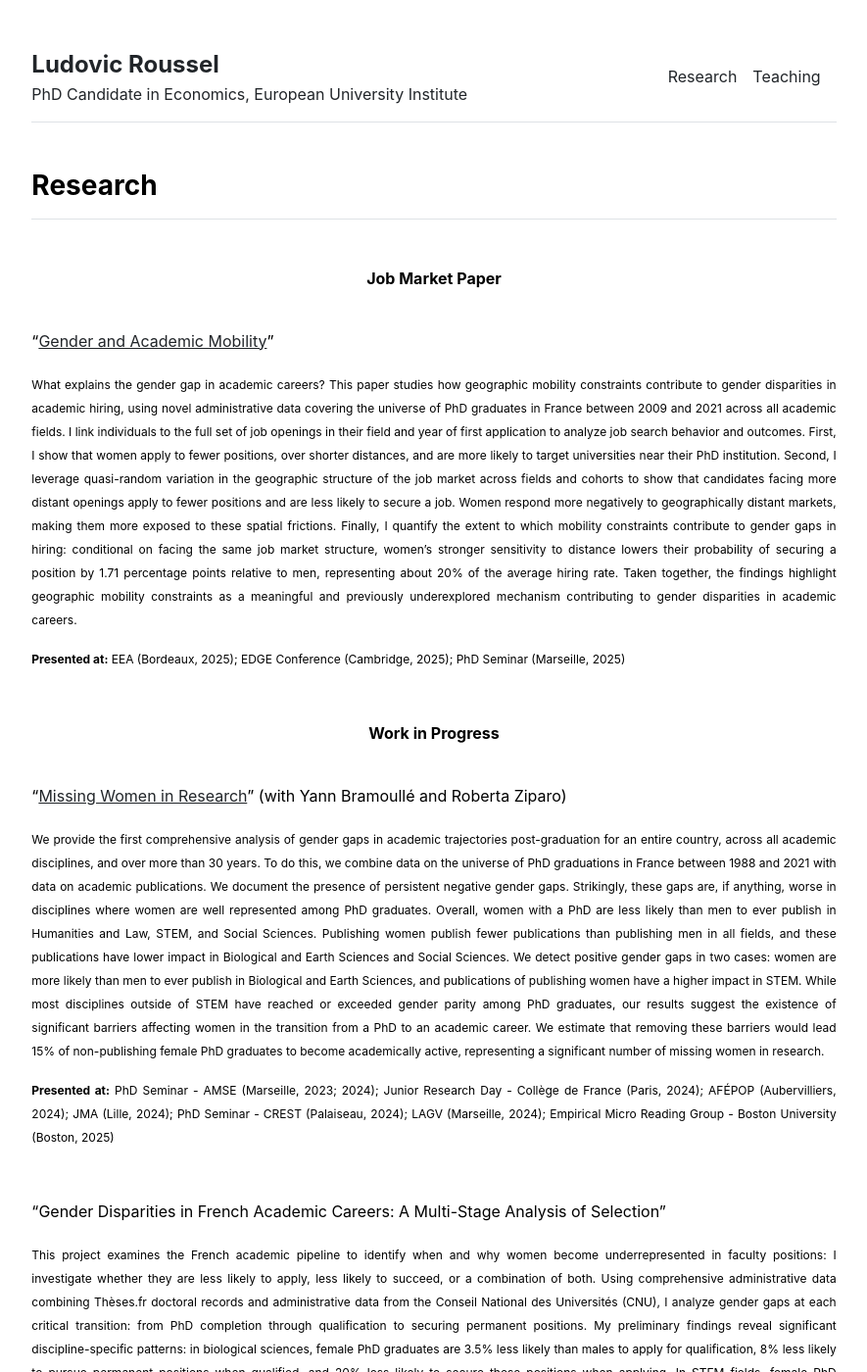
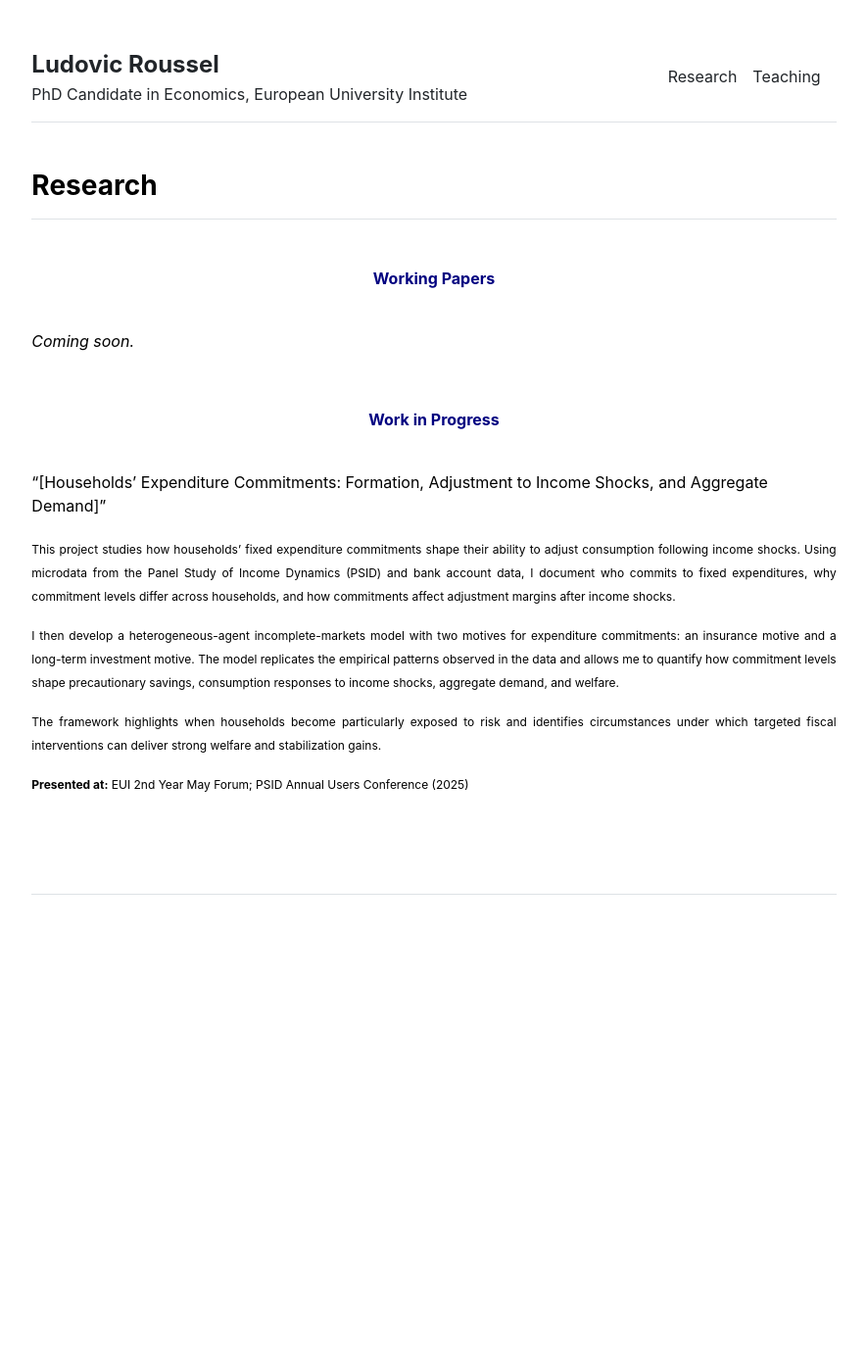
Before and after one commit to LudovicRoussel/ludovicroussel.github.io, a Jekyll site: the page built from Research/Research.md, in a window 1280 px wide and 1400 px high. Shown: the whole window at 98% size, without its empty margins (197-1082 px from the left). Built offline with Jekyll 4.4.1, drawn with Linux system fonts in a browser that asks for light colours; some of the changed text lies outside the part shown.

Commit message:
Update Research.md

```diff
--- a/Research/Research.md
+++ b/Research/Research.md
@@ -4,56 +4,44 @@ permalink: /Research/
 title: "Research"
 ---
 
-
 <div align="center">
- <b>Job Market Paper</b>
+ <b style="color:Navy;">Working Papers</b>
 </div>
 &nbsp;
 
-"[Gender and Academic Mobility]({{ site.github.url }}/assets//pdf//JMP_BISANTIS.pdf)"
+*Coming soon.*
 
-<p align="justify">
-<sub>What explains the gender gap in academic careers? This paper studies how geographic mobility constraints contribute to gender disparities in academic hiring, using novel administrative data covering the universe of PhD graduates in France between 2009 and 2021 across all academic fields. I link individuals to the full set of job openings in their field and year of first application to analyze job search behavior and outcomes. First, I show that women apply to fewer positions, over shorter distances, and are more likely to target universities near their PhD institution. Second, I leverage quasi-random variation in the geographic structure of the job market across fields and cohorts to show that candidates facing more distant openings apply to fewer positions and are less likely to
-secure a job. Women respond more negatively to geographically distant markets, making them more exposed to these spatial frictions. Finally, I quantify the extent to which mobility constraints contribute to gender gaps in hiring: conditional on facing the same job market structure, women’s stronger sensitivity to distance lowers their probability of securing a position by 1.71 percentage points relative to men, representing about 20% of the average hiring rate. Taken together, the findings highlight geographic mobility constraints as a meaningful and previously underexplored mechanism contributing to gender disparities in academic careers.</sub>
- </p>
-
-<p align="justify">
-<sub><b>Presented at:</b> EEA (Bordeaux, 2025); EDGE Conference (Cambridge, 2025); PhD Seminar (Marseille, 2025)</sub>
-</p>
 &nbsp;
 
 <div align="center">
- <b>Work in Progress</b>
+ <b style="color:Navy;">Work in Progress</b>
 </div>
 &nbsp;
 
-"[Missing Women in Research]({{ site.github.url }}/assets//pdf//Missing_Women.pdf)" (with Yann Bramoullé and Roberta Ziparo)
+"[Households’ Expenditure Commitments: Formation, Adjustment to Income Shocks, and Aggregate Demand]"
 
 <p align="justify">
-<sub>We provide the first comprehensive analysis of gender gaps in academic trajectories post-graduation for an entire country, across all academic disciplines, and over more than 30 years. To do this, we combine data on the universe of PhD graduations in France between 1988 and 2021 with data on academic publications. We document the presence of persistent negative gender gaps. Strikingly, these gaps are, if anything, worse in disciplines where women are well represented among PhD graduates. Overall, women with a PhD are less likely than men to ever publish in Humanities and Law, STEM, and Social Sciences. Publishing women publish fewer publications than publishing men in all fields, and these publications have lower impact in Biological and Earth Sciences and Social Sciences. We detect positive gender gaps in two cases: women are more likely than men to ever publish in Biological and Earth Sciences, and publications of publishing women have a higher impact in STEM. While most disciplines outside of STEM have reached or exceeded gender parity among PhD graduates, our results suggest the existence of significant barriers affecting women in the transition from a PhD to an academic career. We estimate that removing these barriers would lead 15% of non-publishing female PhD graduates to become academically active, representing a significant number of missing women in research.</sub>
+<sub>
+This project studies how households’ fixed expenditure commitments shape their ability to adjust consumption following income shocks. Using microdata from the Panel Study of Income Dynamics (PSID) and bank account data, I document who commits to fixed expenditures, why commitment levels differ across households, and how commitments affect adjustment margins after income shocks.
+</sub>
 </p>
 
 <p align="justify">
-<sub><b>Presented at:</b> PhD Seminar - AMSE (Marseille, 2023; 2024); Junior Research Day - Collège de France (Paris, 2024); AFÉPOP (Aubervilliers, 2024); JMA (Lille, 2024); PhD Seminar - CREST (Palaiseau, 2024); LAGV (Marseille, 2024); Empirical Micro Reading Group - Boston University (Boston, 2025)</sub>
-</p>
-&nbsp;
-
-"Gender Disparities in French Academic Careers: A Multi-Stage Analysis of Selection"
-
-<p align="justify">
-<sub>This project examines the French academic pipeline to identify when and why women become underrepresented in faculty positions: I investigate whether they are less likely to apply, less likely to succeed, or a combination of both. Using comprehensive administrative data combining Thèses.fr doctoral records and administrative data from the Conseil National des Universités (CNU), I analyze gender gaps at each critical transition: from PhD completion through qualification to securing permanent positions. My preliminary findings reveal significant discipline-specific patterns: in biological sciences, female PhD graduates are 3.5% less likely than males to apply for qualification, 8% less likely to pursue permanent positions when qualified, and 20% less likely to secure these positions when applying. In STEM fields, female PhD graduates are 6% less likely than males to apply for qualification, 4% less likely to apply for permanent positions when qualified, and 6% less likely to secure these positions when applying. Social sciences exhibit a reverse trend, with women 6% more likely than men to apply for qualification, with no significant gender differences in subsequent stages. In humanities, I found no significant gender differences across any stage.</sub>
+<sub>
+I then develop a heterogeneous-agent incomplete-markets model with two motives for expenditure commitments: an insurance motive and a long-term investment motive. The model replicates the empirical patterns observed in the data and allows me to quantify how commitment levels shape precautionary savings, consumption responses to income shocks, aggregate demand, and welfare.
+</sub>
 </p>
 
 <p align="justify">
-<sub><b>Presented at:</b> PhD Seminar - AMSE (Marseille, 2024); IOEA Spring School (Cargèse, 2024); Gender Reading Group - Boston University (Boston, 2025); Applied Micro Workshop - Boston University (Boston, 2025); AFÉPOP (Marseille, 2025); Applied Econometrics Using Stata (Marseille, 2025); Cluster Seminar - DIW Berlin (Berlin, 2025); LAGV (Marseille, 2025)</sub>
+<sub>
+The framework highlights when households become particularly exposed to risk and identifies circumstances under which targeted fiscal interventions can deliver strong welfare and stabilization gains.
+</sub>
 </p>
-&nbsp;
-
-<div class="extra-space"></div>
-
-"Hiding the Queen: Anonymous Competitions and Gender Performance in a Randomized Chess Experiment" (with Jose De Sousa and Emma Paladino)
 
 <p align="justify">
-<sub><b>Presented at:</b> HCI Seminar - GDP Center (Boston, 2025); Behavioral/Experimental Reading Group - Humboldt University (Berlin, 2025)</sub>
+<sub>
+<b>Presented at:</b> EUI 2nd Year May Forum; PSID Annual Users Conference (2025)
+</sub>
 </p>
+
 &nbsp;
```
